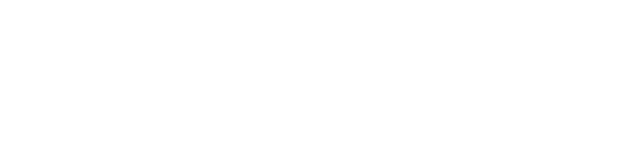
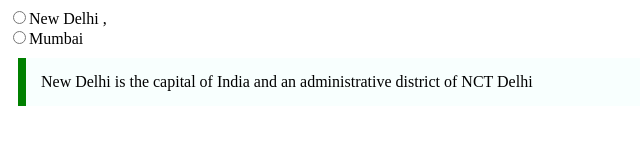
Before and after one commit to acciojob/trivia-mohammedtalhashaikh, a website: page main.html in a window 1280 px wide. Shown: the whole page, without its empty margins (0-640 px from the left). Drawn offline with Linux system fonts and the light colour scheme.

Commit message:
completed

```diff
--- a/main.html
+++ b/main.html
@@ -10,6 +10,15 @@
 	<!-- the entire body must be written by student -->
     <script type="text/javascript" src="./script.js">
 </script>
+<label>
+<input type="radio" />New Delhi
+</label>
+,<br>
+<label>
+	<input type="radio" />Mumbai
+	</label>
+<blockquote cite="https://en.wikipedia.org/wiki/New_Delhi"
+style="max-width: 600px; margin: 10px; padding: 15px; border-left: 8px solid green;background-color: #f8fffe"";font-weight: bold;">New Delhi is the capital of India and an administrative district of NCT Delhi</blockquote>
 
 </body>
 
```
